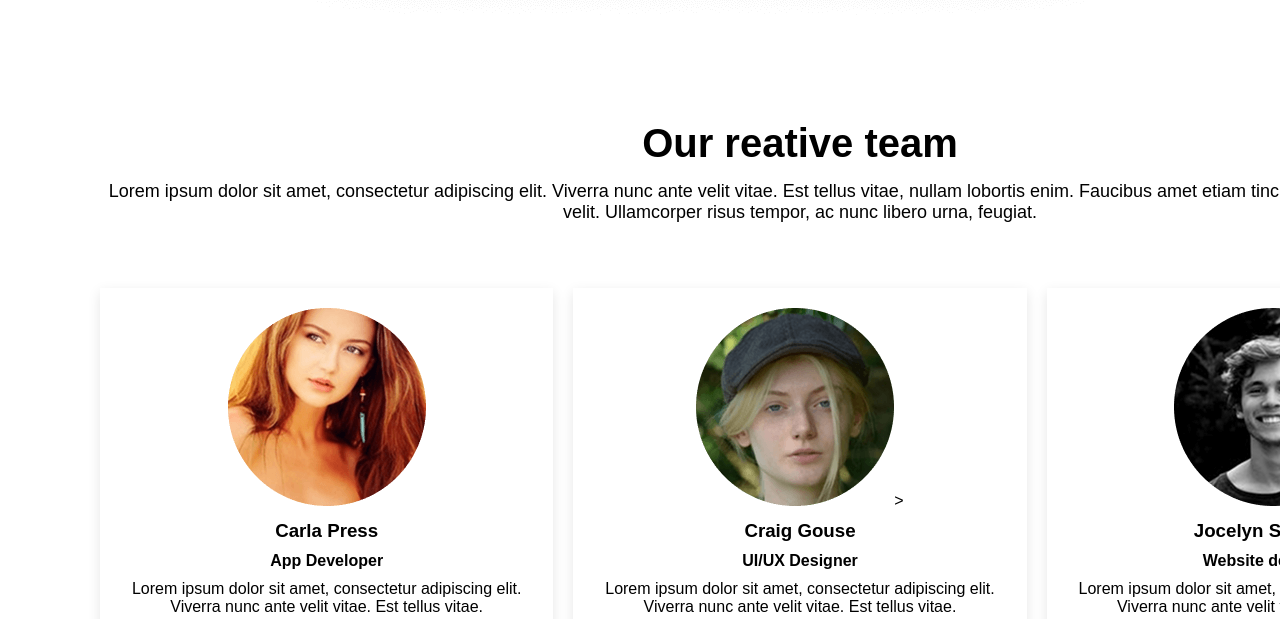
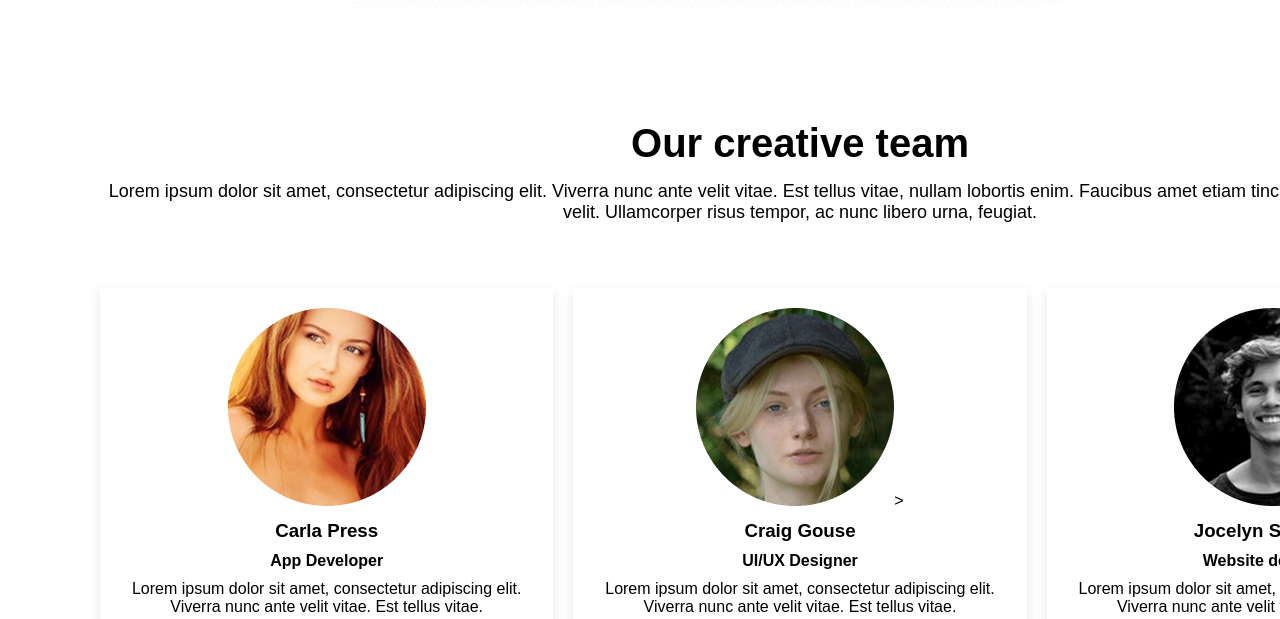
Before and after one commit to dolonkhadija/Sass-mobile-app-landing-page, a website: page index.html in a window 1280 px wide. Shown: the part 4940-5559 px from the top of the page. Drawn offline with Linux system fonts and the light colour scheme; a web font is replaced by a local one.

Commit message:
Fix typo in testimonial section heading

```diff
--- a/index.html
+++ b/index.html
@@ -282,7 +282,7 @@
  <section id="testmonials-area">
         <div class="container">
       <div class="col3 ">
-        <h2 class="h2">Our reative team</h2>
+        <h2 class="h2">Our creative team</h2>
            <p class="p">Lorem ipsum dolor sit amet, consectetur adipiscing elit. Viverra nunc ante velit vitae. Est tellus vitae, nullam lobortis enim. Faucibus amet etiam tincidunt rhoncus, ullamcorper velit. Ullamcorper risus tempor, ac nunc libero urna, feugiat.</p>
       </div>
       <div class="flex">
```
